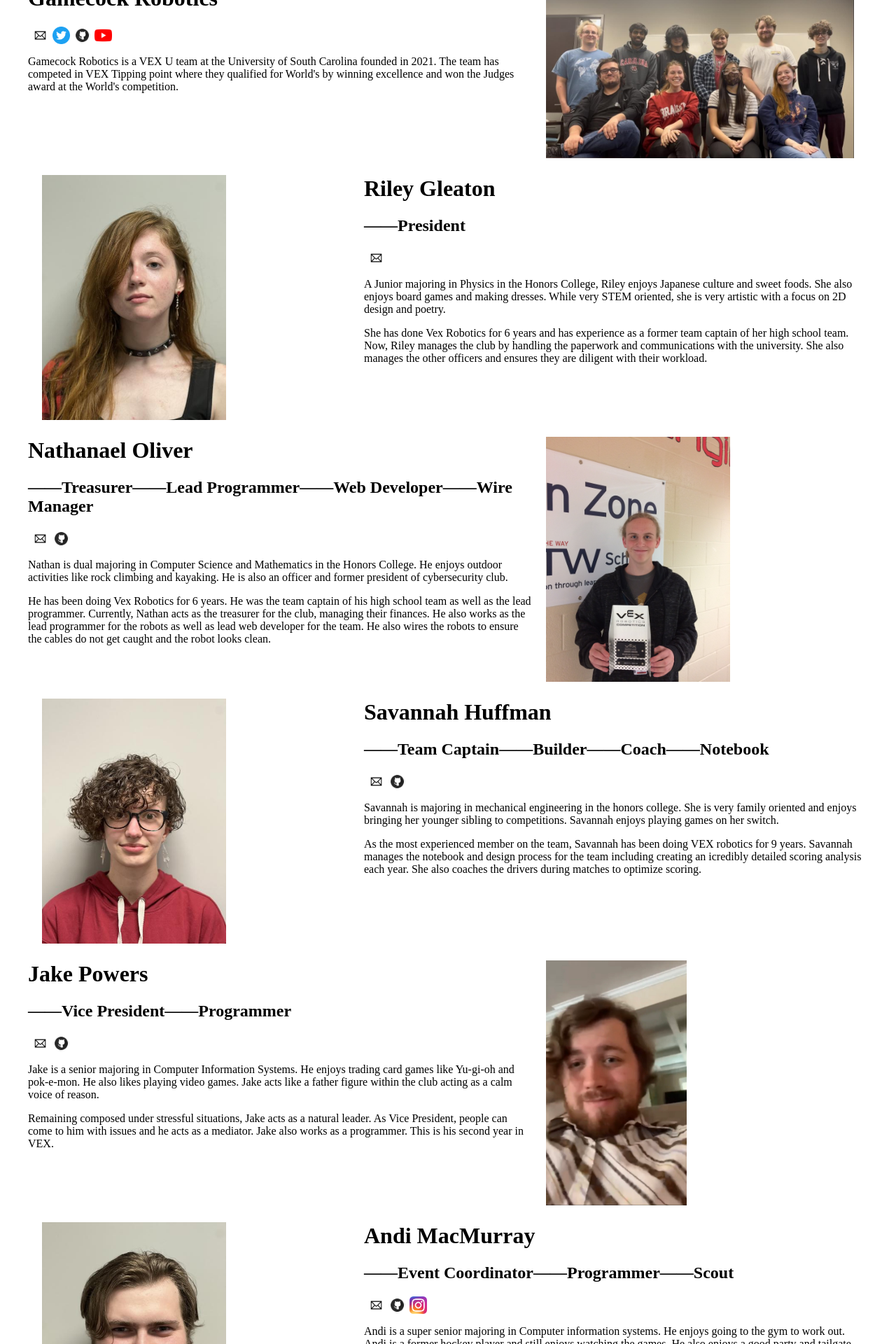
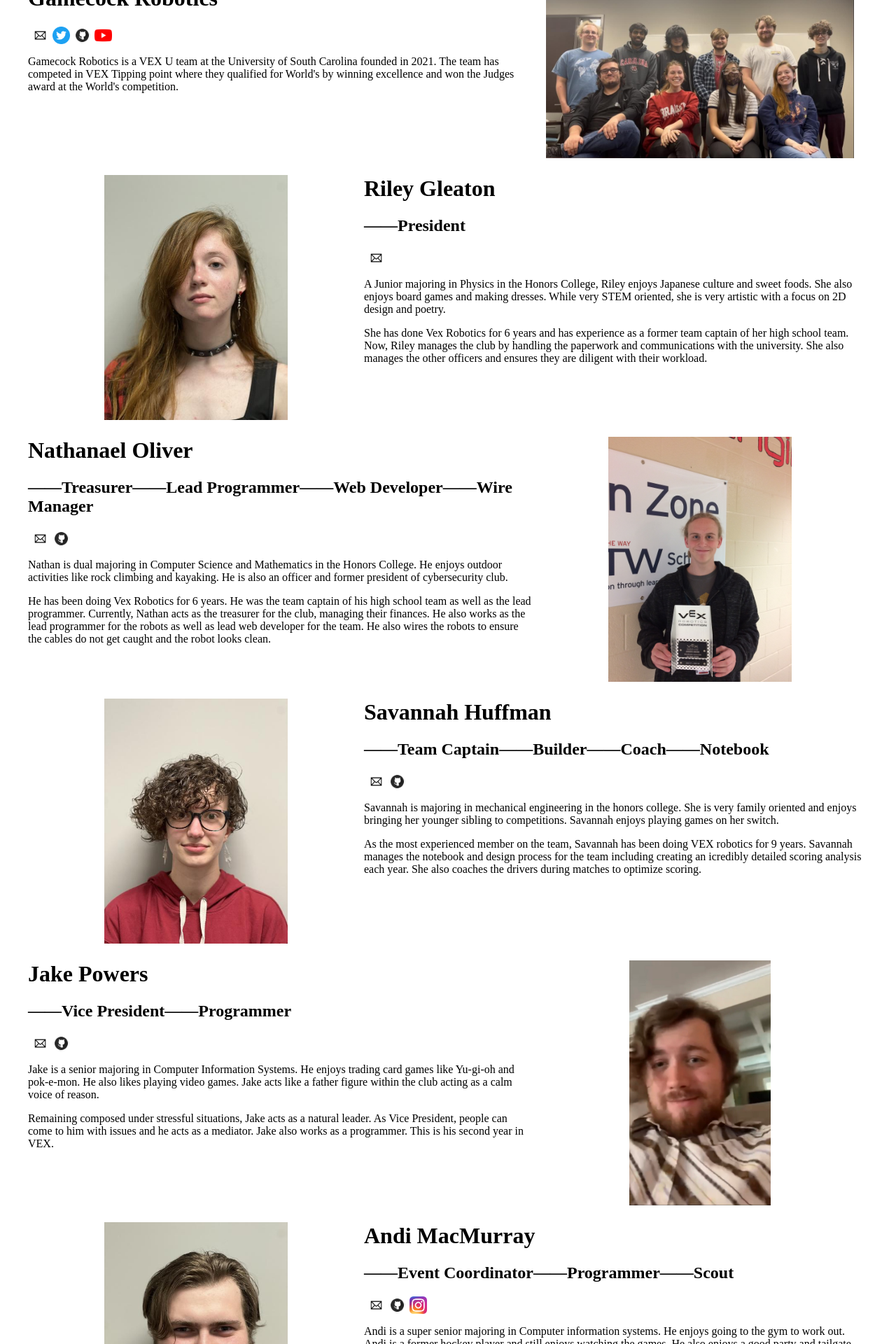
Before and after one commit to GamecockRobotics/GamecockRobotics.github.io, a Jekyll site: the page built from _pages/team.md, in a window 1280 px wide. Shown: the part 418-2338 px from the top of the page at 70% size. Built offline with Jekyll 4.4.1, drawn with Linux system fonts in a browser that asks for light colours.

Commit message:
centered profiles

```diff
--- a/_includes/structure/image-wrap.html
+++ b/_includes/structure/image-wrap.html
@@ -27,6 +27,7 @@
         margin-top: 20px;
         float: right;
         width: 40%;
+        text-align: center;
         padding-left: 20px;
         padding-right: 20px;
     }
@@ -45,7 +46,6 @@
         .wrapped-image {
             order: 1 !important;
             width: 100%;
-            text-align: center;
             float: left;
         }
     }
```
Also changed, not shown: _pages/index.md (renamed from _pages/about.md).
